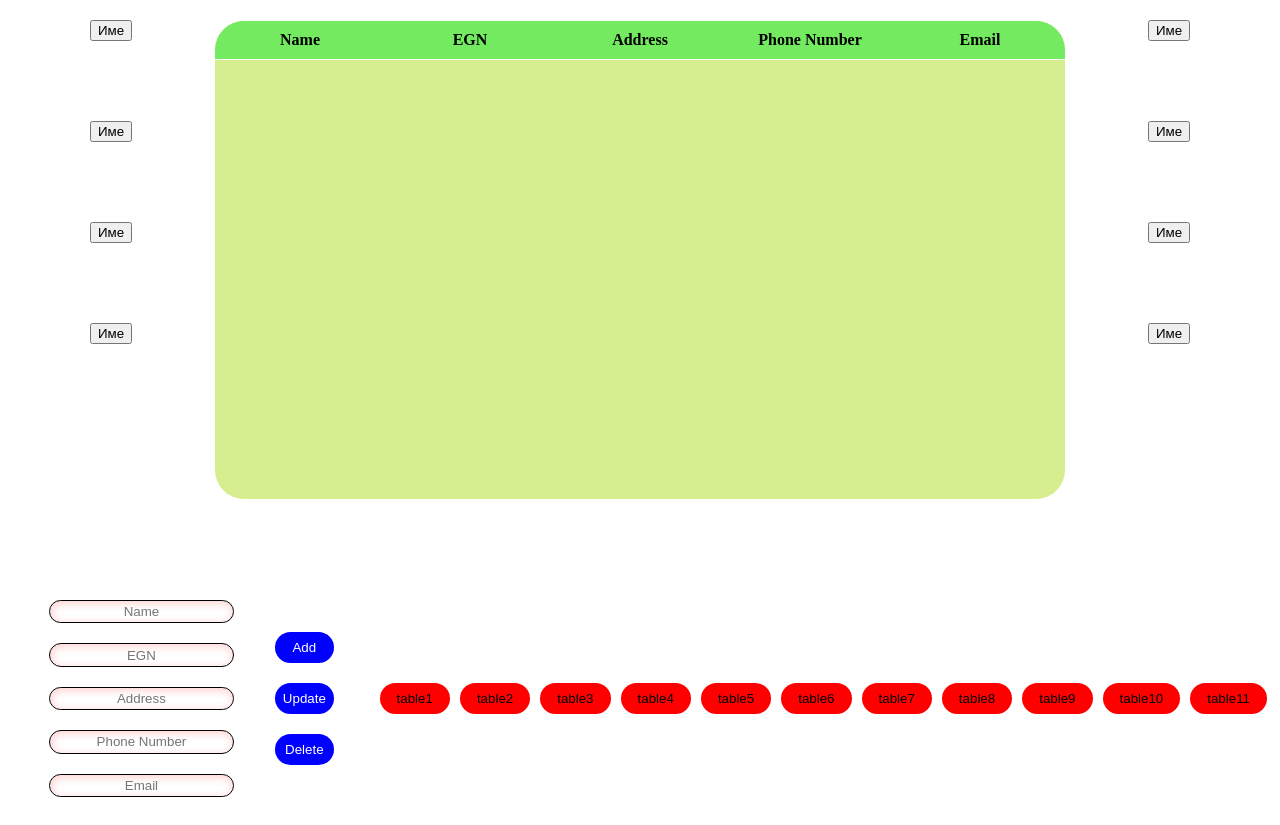
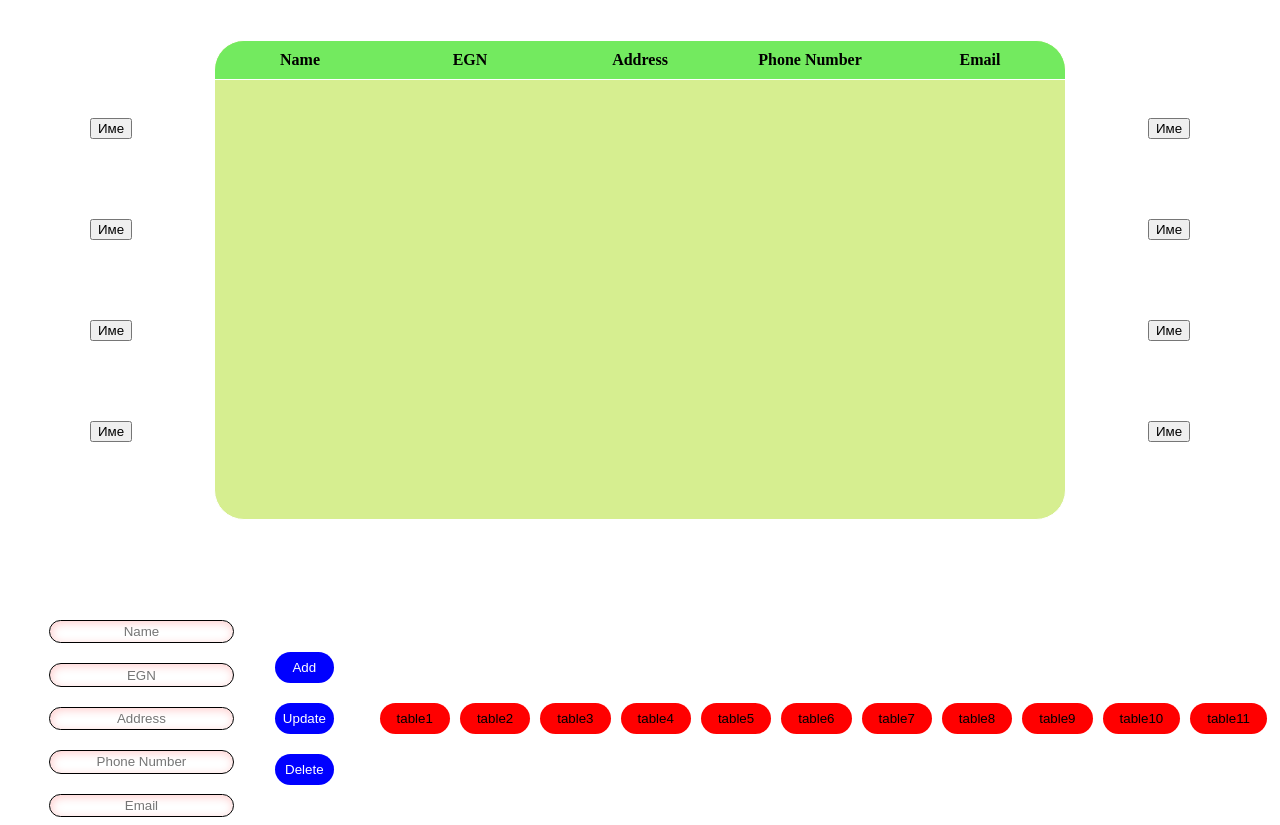
Before and after one commit to Tihomir13/DB_BANK_APP, a PHP site: page / in a window 1280 px wide. Before the commit the page ends 797 px from the top, so only its background shows below. Run offline with PHP 8.4, Linux system fonts and the light colour scheme; lists and menus that the app fills with data are empty.

Commit message:
update main buttons align

```diff
--- a/table.css
+++ b/table.css
@@ -1,7 +1,7 @@
 .container {
   display: flex;
   height: 480px;
-  margin-top: 20px;
+  margin-top: 40px;
   width: 100%;
   flex-direction: row;
   justify-content: space-evenly;
@@ -46,6 +46,18 @@ tbody td {
 th {
   background-color: #73ea5f;
   padding: 10px;
+}
+
+.left-main-form {
+  display: flex;
+  align-content: center;
+  flex-wrap: wrap;
+}
+
+.right-main-form {
+  display: flex;
+  align-content: center;
+  flex-wrap: wrap;
 }
 
 .textBox-Changers {
```
